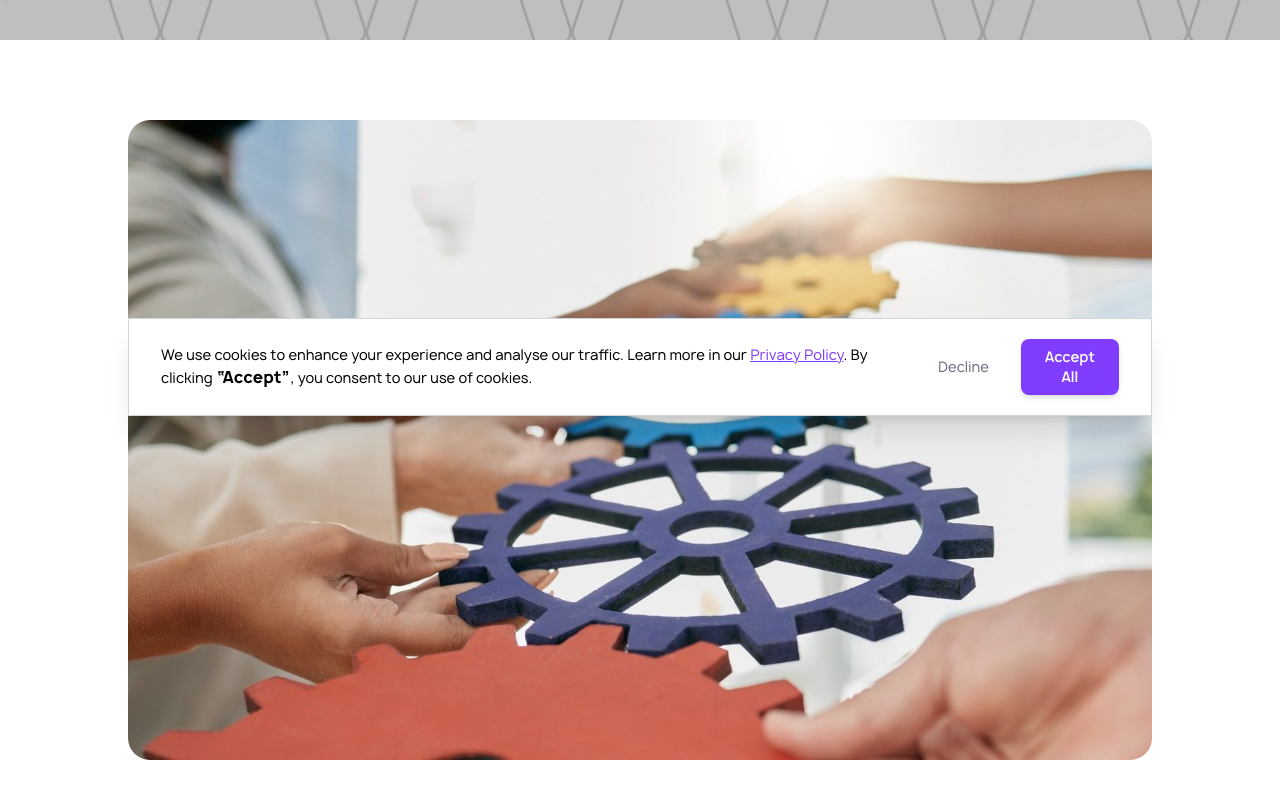
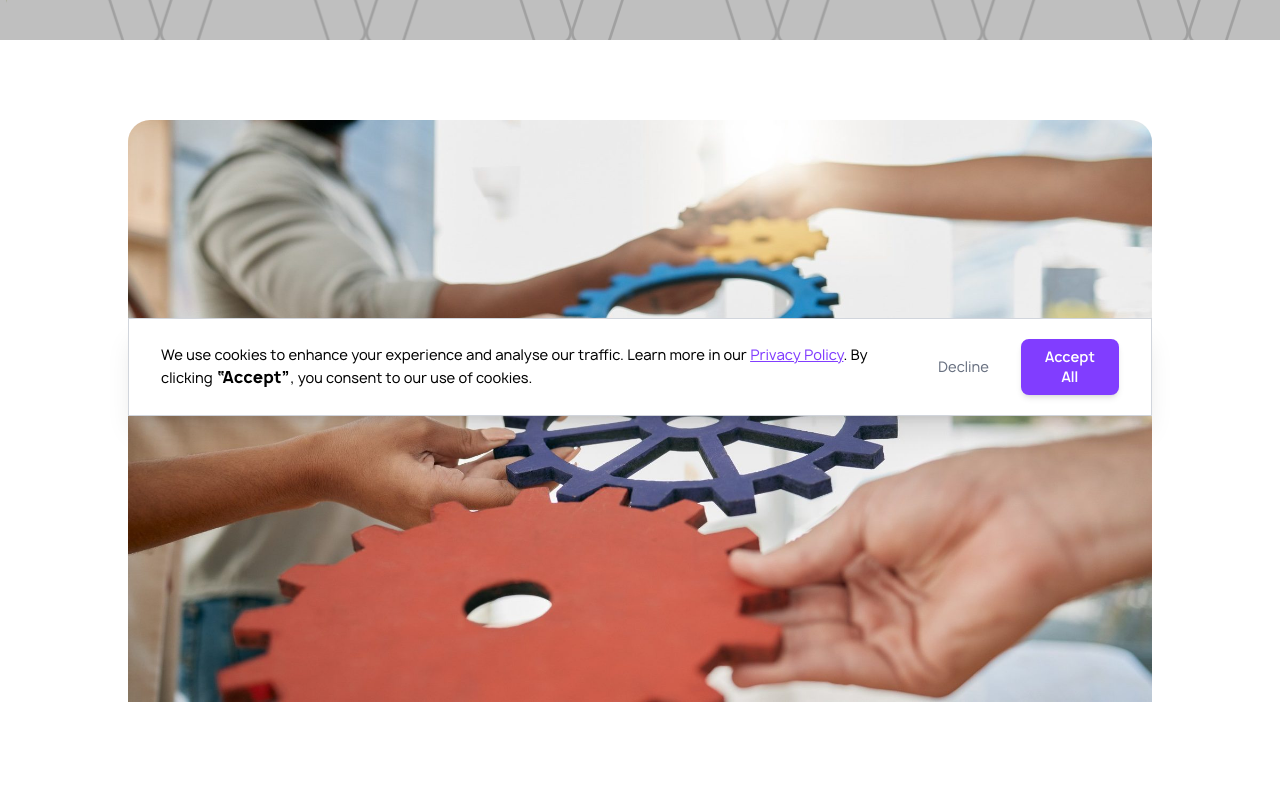
Before and after one commit to adrefresh/Rebrand-optimized-, a Next.js app: page /client-success/transition-enablers in a window 1280 px wide. Shown: the part 360-1160 px from the top of the page. Built offline with nearby package versions, Linux system fonts and the light colour scheme.

Commit message:
client-success page changes

```diff
--- a/app/client-success/[slug]/page.tsx
+++ b/app/client-success/[slug]/page.tsx
@@ -1,13 +1,182 @@
 
 
+// import type { Metadata } from "next";
+// import ListenPerform from "@/app/components/homePageComponents/we-listen";
+// import "./client-success.css";
+// import Link from "next/link";
+// import { notFound } from "next/navigation";
+
+// import DATA from "../../json-data/case-studies.json";
+
+
+// /* ================= TYPES ================= */
+// type Section = {
+//   heading: string;
+//   body?: string;
+//   bullets?: string[];
+// };
+
+// type CaseStudy = {
+//   title: string;
+//   subtitle: string;
+//   featureImage: string;
+//   sections: Section[];
+// };
+
+// /* ================= SEO ================= */
+// export async function generateMetadata({
+//   params,
+// }: {
+//   params: { slug: string };
+// }): Promise<Metadata> {
+//   const baseUrl = "https://www.adrefresh.com";
+//   const data = (DATA as Record<string, CaseStudy>)[params.slug];
+
+//   if (!data) {
+//     return {
+//       title: "Client Success | AdRefresh",
+//       description:
+//         "Explore how AdRefresh delivers operational excellence across programmatic advertising and ad operations.",
+//       robots: { index: true, follow: true },
+//     };
+//   }
+
+//   return {
+//     title: `${data.title} | Client Success – AdRefresh`,
+//     description: data.subtitle,
+//     alternates: {
+//       canonical: `${baseUrl}/client-success/${params.slug}`,
+//     },
+//     openGraph: {
+//       title: `${data.title} | AdRefresh`,
+//       description: data.subtitle,
+//       url: `${baseUrl}/client-success/${params.slug}`,
+//       siteName: "AdRefresh",
+//       images: [
+//         {
+//           url: data.featureImage,
+//           width: 1200,
+//           height: 630,
+//           alt: data.title,
+//         },
+//       ],
+//       type: "article",
+//     },
+//     twitter: {
+//       card: "summary_large_image",
+//       title: `${data.title} | AdRefresh`,
+//       description: data.subtitle,
+//       images: [data.featureImage],
+//     },
+//     robots: {
+//       index: true,
+//       follow: true,
+//     },
+//   };
+// }
+
+// /* ================= STATIC PARAMS ================= */
+// export function generateStaticParams() {
+//   return Object.keys(DATA).map((slug) => ({ slug }));
+// }
+
+// /* ================= PAGE ================= */
+// export default async function ClientSuccessDetail({
+//   params,
+// }: {
+//   params: Promise<{ slug: string }>;
+// }) {
+//   const { slug } = await params;
+//   const basePath = process.env.NEXT_PUBLIC_BASE_PATH;
+
+//   const data = (DATA as Record<string, CaseStudy>)[slug];
+//   if (!data) notFound();
+
+//   const slugs = Object.keys(DATA);
+//   const index = slugs.indexOf(slug);
+
+//   return (
+//     <>
+//       <section
+//         className="cs-hero"
+//         style={{
+//           ["--hero-pattern" as any]: `url(/images/service-page-images-videos/GrayOutline.svg)`,
+//         }}
+//       >
+//         <h1 className="cs-hero-title" style={{color:"black"}}>{data.title}</h1>
+//       </section>
+
+//       <div className="cs-wrap">
+
+
+// <div className="cs-grid">
+
+//     {/* Left Image */}
+//     <div className="cs-image">
+//       <img src={data.featureImage} alt={data.title} />
+//     </div>
+
+
+
+//   </div>
+
+// {data.sections.slice(0).map((s, i) => (
+//   <section key={i} className="cs-section">
+//     <h2 style={{ marginTop: "4%" }}>{s.heading}</h2>
+
+//     {s.body && <p>{s.body}</p>}
+
+//     {s.bullets && (
+//       <ul>
+//         {s.bullets.map((b, idx) => (
+//           <li key={idx}>{b}</li>
+//         ))}
+//       </ul>
+//     )}
+//   </section>
+// ))}
+
+//         <nav className="cs-pagination">
+//           {index > 0 ? (
+//             <Link href={`/client-success/${slugs[index - 1]}`}>
+//               ← Previous
+//             </Link>
+//           ) : (
+//             <span className="disabled">← Previous</span>
+//           )}
+//           {index < slugs.length - 1 ? (
+//             <Link href={`/client-success/${slugs[index + 1]}`}>
+//               Next →
+//             </Link>
+//           ) : (
+//             <span className="disabled">Next →</span>
+//           )}
+//         </nav>
+
+//         <div
+//   className="
+//     mt-[5%]
+//     md:mb-[-60px]
+
+//     mb-[20%]        /* 📱 mobile */
+//     sm:mb-[-3.7%]   /* 💻 tablet & up */
+//   "
+// >
+//   <ListenPerform />
+// </div>
+
+//       </div>
+//     </>
+//   );
+// }
 import type { Metadata } from "next";
 import ListenPerform from "@/app/components/homePageComponents/we-listen";
 import "./client-success.css";
 import Link from "next/link";
 import { notFound } from "next/navigation";
+import Image from "next/image"; // ✅ Added
 
 import DATA from "../../json-data/case-studies.json";
-
 
 /* ================= TYPES ================= */
 type Section = {
@@ -27,10 +196,12 @@ type CaseStudy = {
 export async function generateMetadata({
   params,
 }: {
-  params: { slug: string };
+  params: Promise<{ slug: string }>;
 }): Promise<Metadata> {
+  const { slug } = await params; // ✅ unwrap
+
   const baseUrl = "https://www.adrefresh.com";
-  const data = (DATA as Record<string, CaseStudy>)[params.slug];
+  const data = (DATA as Record<string, CaseStudy>)[slug];
 
   if (!data) {
     return {
@@ -45,12 +216,12 @@ export async function generateMetadata({
     title: `${data.title} | Client Success – AdRefresh`,
     description: data.subtitle,
     alternates: {
-      canonical: `${baseUrl}/client-success/${params.slug}`,
+      canonical: `${baseUrl}/client-success/${slug}`,
     },
     openGraph: {
       title: `${data.title} | AdRefresh`,
       description: data.subtitle,
-      url: `${baseUrl}/client-success/${params.slug}`,
+      url: `${baseUrl}/client-success/${slug}`,
       siteName: "AdRefresh",
       images: [
         {
@@ -74,7 +245,6 @@ export async function generateMetadata({
     },
   };
 }
-
 /* ================= STATIC PARAMS ================= */
 export function generateStaticParams() {
   return Object.keys(DATA).map((slug) => ({ slug }));
@@ -103,21 +273,25 @@ export default async function ClientSuccessDetail({
           ["--hero-pattern" as any]: `url(/images/service-page-images-videos/GrayOutline.svg)`,
         }}
       >
-        <h1 className="cs-hero-title" style={{color:"black"}}>{data.title}</h1>
+        <h1 className="cs-hero-title" style={{ color: "black" }}>
+          {data.title}
+        </h1>
       </section>
 
       <div className="cs-wrap">
-
-
         <div className="cs-grid">
-
           {/* Left Image */}
           <div className="cs-image">
-      <img src={data.featureImage} alt={data.title} />
+            {/* ✅ Only change: Next Image */}
+            <Image
+              src={data.featureImage}
+              alt={data.title}
+              width={1200}
+              height={700}
+              priority
+              style={{ width: "100%", height: "auto" }}
+            />
           </div>
-
-
-
         </div>
 
         {data.sections.slice(0).map((s, i) => (
@@ -157,14 +331,12 @@ export default async function ClientSuccessDetail({
           className="
             mt-[5%]
             md:mb-[-60px]
-
-    mb-[20%]        /* 📱 mobile */
-    sm:mb-[-3.7%]   /* 💻 tablet & up */
+            mb-[20%]
+            sm:mb-[-3.7%]
           "
         >
           <ListenPerform />
         </div>
-
       </div>
     </>
   );
```
Lines whose indentation alone changed are shown as unchanged.
